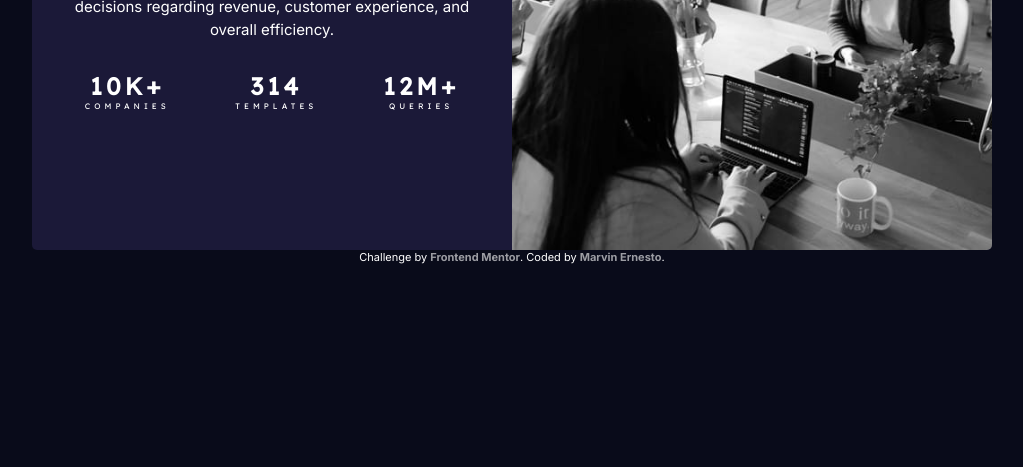
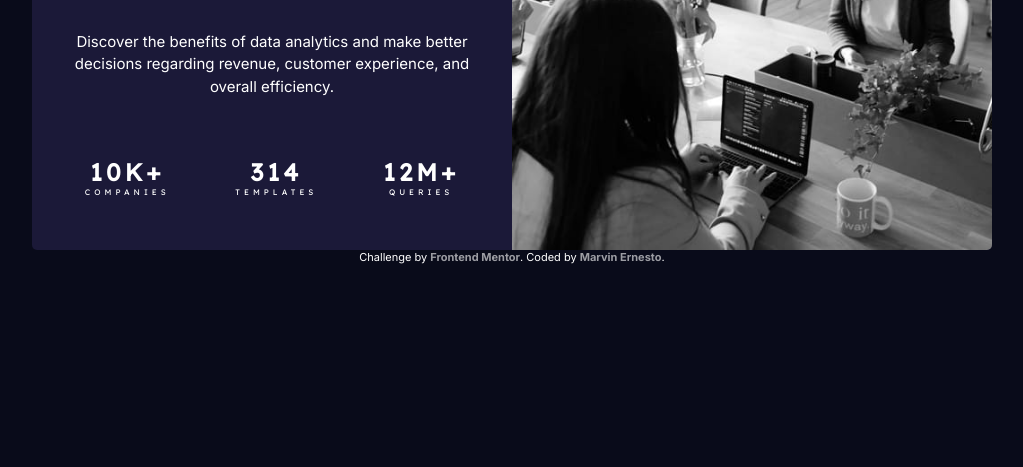
Before and after one commit to Urassamx7/MediaQ, a plain HTML site: page stats-preview-card-component-main/index.html in a window 1280 px wide. Shown: the part 333-800 px from the top of the page, without its empty margins (128-1151 px from the left). Drawn offline with Linux system fonts and the light colour scheme.

Commit message:
Finalized :)

```diff
--- a/stats-preview-card-component-main/style/estilo.css
+++ b/stats-preview-card-component-main/style/estilo.css
@@ -103,7 +103,13 @@ body{
 .img,.gen{
 min-width: 50%;
 }
+.gen{
+    display: flex;
+    flex-direction: column;
+    justify-content: space-evenly;
+}
 .img{
+
     background: url(../images/image-header-desktop.jpg);
     background-repeat: no-repeat;
     background-size: cover;
@@ -115,7 +121,7 @@ min-width: 50%;
     justify-content: space-around;
 }
 .letter, .decision{
-    margin: auto;
+    margin: 5px;
 }
 .letter{
     margin-top: 20px;
@@ -125,6 +131,8 @@ min-width: 50%;
     text-align: center;
     font-size: 0.5rem;
 }
+
+
 }
 
 .attribution { font-size: 11px;
```
